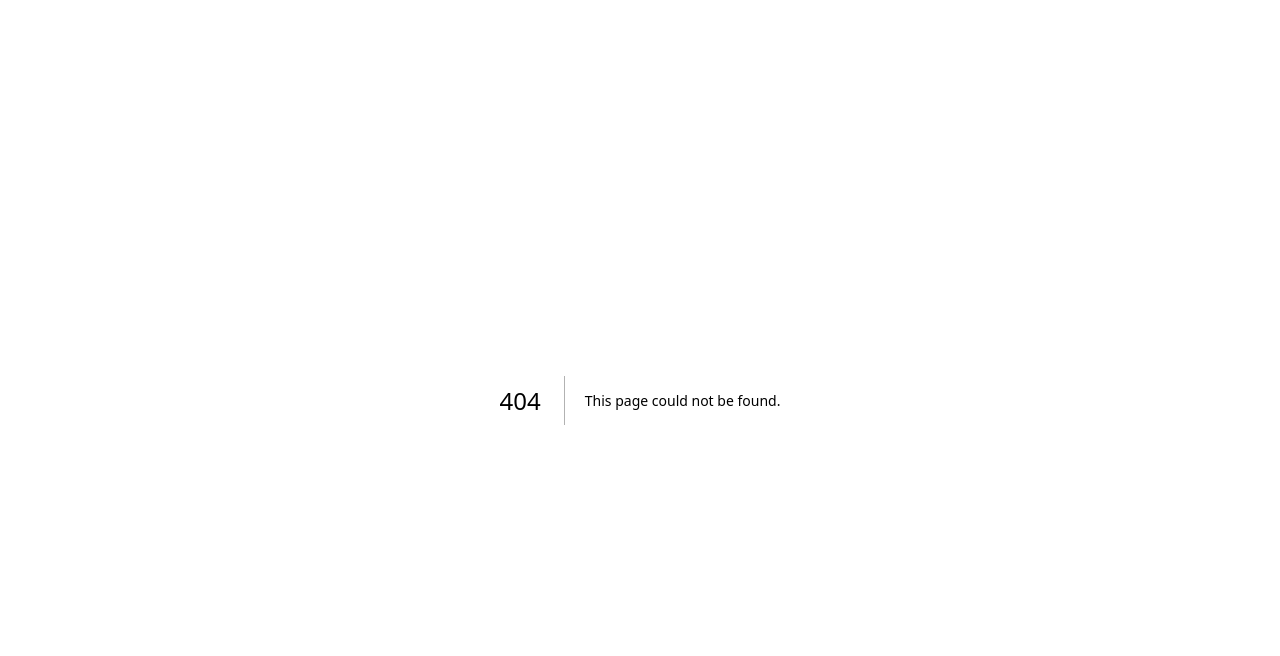
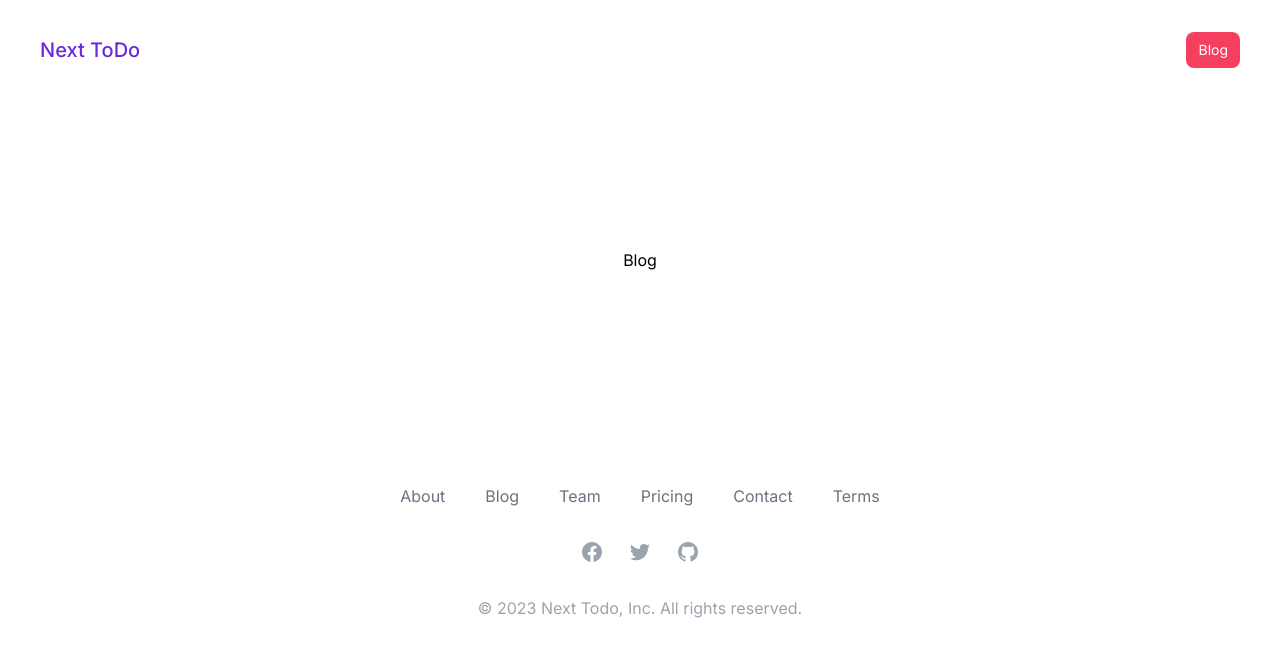
Before and after one commit to snigbar/next-todo, a Next.js app: page /blog in a window 1280 px wide. Before the commit this address had no page. Shown: the top 656 px of the page. Built offline with nearby package versions, Linux system fonts and the light colour scheme.

Commit message:
Add link to Blog in TodoList component

```diff
--- /dev/null
+++ b/app/Components/Navbar.tsx
@@ -0,0 +1,13 @@
+import Link from 'next/link'
+import React from 'react'
+
+const Navbar = () => {
+  return (
+    <nav className='flex justify-between items-center w-full'>
+        <Link href='/' className='text-xl text-violet-700 font-medium'>Next ToDo</Link>
+        <Link href='/blog' className='bg-rose-500 hover:bg-rose-600 text-white px-3 py-2 text-sm rounded-lg'>Blog</Link>
+    </nav>
+  )
+}
+
+export default Navbar
--- /dev/null
+++ b/app/blog/page.tsx
@@ -0,0 +1,15 @@
+import React from 'react'
+import Navbar from '../Components/Navbar'
+import Footer from '../Components/Footer'
+
+const Blog = () => {
+  return (
+    <div className='px-3 md:px-10 py-8'>
+    <Navbar></Navbar>
+    <div className='min-h-[48vh] flex items-center justify-center'>Blog</div>
+    <Footer></Footer>
+    </div>
+  )
+}
+
+export default Blog
--- a/app/page.tsx
+++ b/app/page.tsx
@@ -1,4 +1,5 @@
 import Footer  from "./Components/Footer";
+import Navbar from "./Components/Navbar";
 import TodoLists from "./Components/TodoLists/TodoLists";
 
 
@@ -6,6 +7,7 @@ import TodoLists from "./Components/TodoLists/TodoLists";
 export default function Home() {
   return (
     <main className="flex min-h-screen flex-col items-center justify-between gap-4 px-3 md:px-10 py-8">
+    <Navbar></Navbar>
     <div className='text-gray-700 text-center md:mt-8'>
      <h1 className='text-3xl font-medium mb-2'>
       Next Todo - Create Todo List
```
